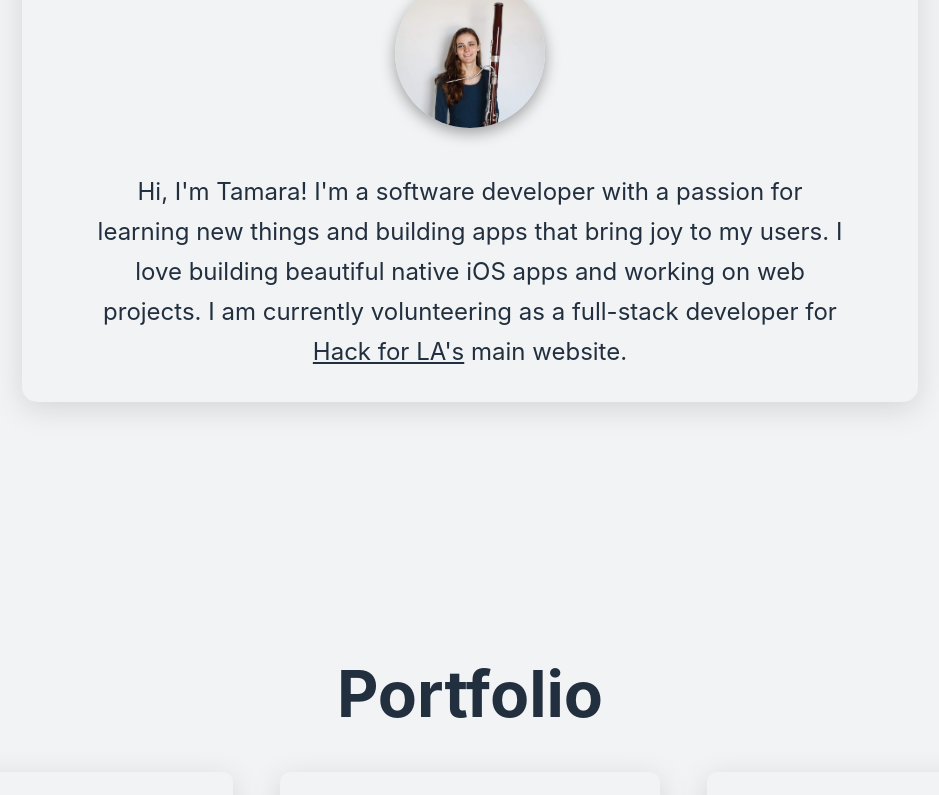
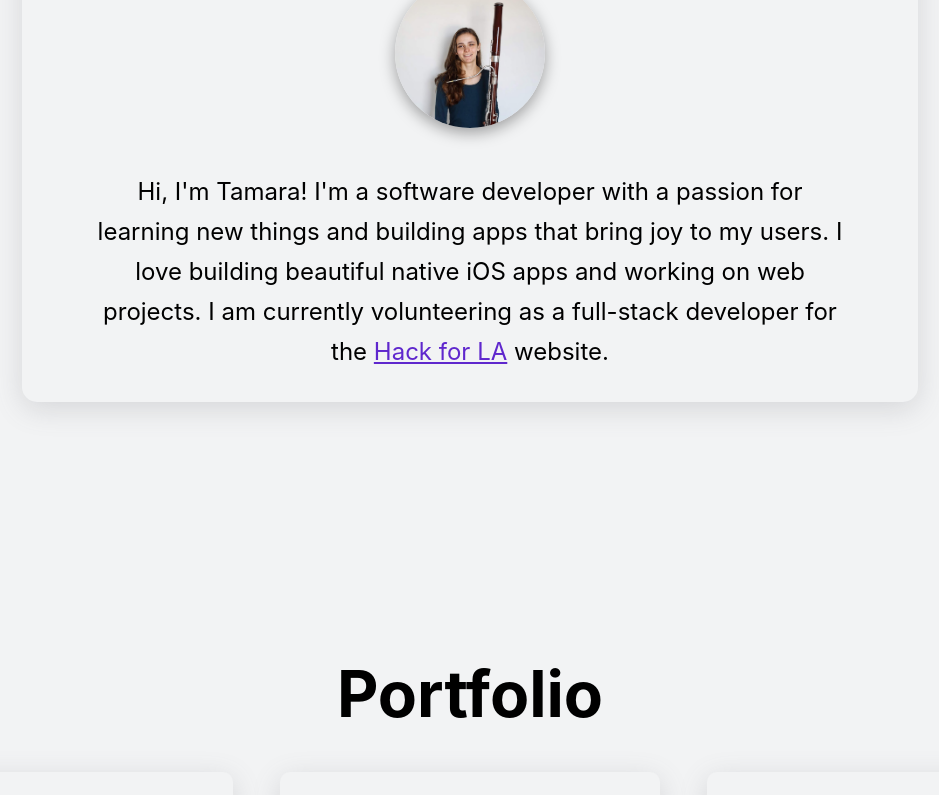
Before and after one commit to tamara-snyder/portfolio, a Svelte app: page / in a window 1280 px wide. Shown: the part 1093-1888 px from the top of the page, without its empty margins (170-1109 px from the left). Built offline with nearby package versions, Linux system fonts and the light colour scheme.

Commit message:
Change link color to purple

```diff
--- a/public/global.css
+++ b/public/global.css
@@ -7,7 +7,8 @@ html, body {
 body {
 	/* background-color: #f6e7d8; */
 	background-color: #f2f3f4;
-	color: #222f3e;
+	/* color: #222f3e; */
+	color: #000;
 	margin: 0;
 	box-sizing: border-box;
 	font-family: -apple-system, BlinkMacSystemFont, "Segoe UI", Roboto, Oxygen-Sans, Ubuntu, Cantarell, "Helvetica Neue", sans-serif;
--- a/src/App.svelte
+++ b/src/App.svelte
@@ -6,7 +6,6 @@
 	import Contact from './Contact.svelte'
 	import Portfolio from './Portfolio.svelte'
 	import BonusAbout from './BonusAbout.svelte'
-	export let name
 </script>
 
 <Header/>
--- a/src/BioText.svelte
+++ b/src/BioText.svelte
@@ -2,7 +2,7 @@
   <img id="avatar" src="images/snyder_pressphoto.JPG" alt="">
   <p class="about">
     Hi, I'm Tamara! I'm a software developer with a passion for learning new things and building apps that bring joy to my users. I love building beautiful native iOS apps and working on web projects.
-    I am currently volunteering as a full-stack developer for <a href="https://www.hackforla.org/" target="_blank">Hack for LA's</a> main website.
+    I am currently volunteering as a full-stack developer for the <a href="https://www.hackforla.org/" target="_blank">Hack for LA</a> website.
   </p>
 </div>
 
@@ -32,12 +32,12 @@
   }
 
   a {
-    color: #222f3e;
+    color: #5f27cd;
     text-decoration: underline;
     transition: 0.1s;
   }
 
   a:hover {
-    color: #7e8ea0;
+    color: #916dda;
   }
 </style>
```
